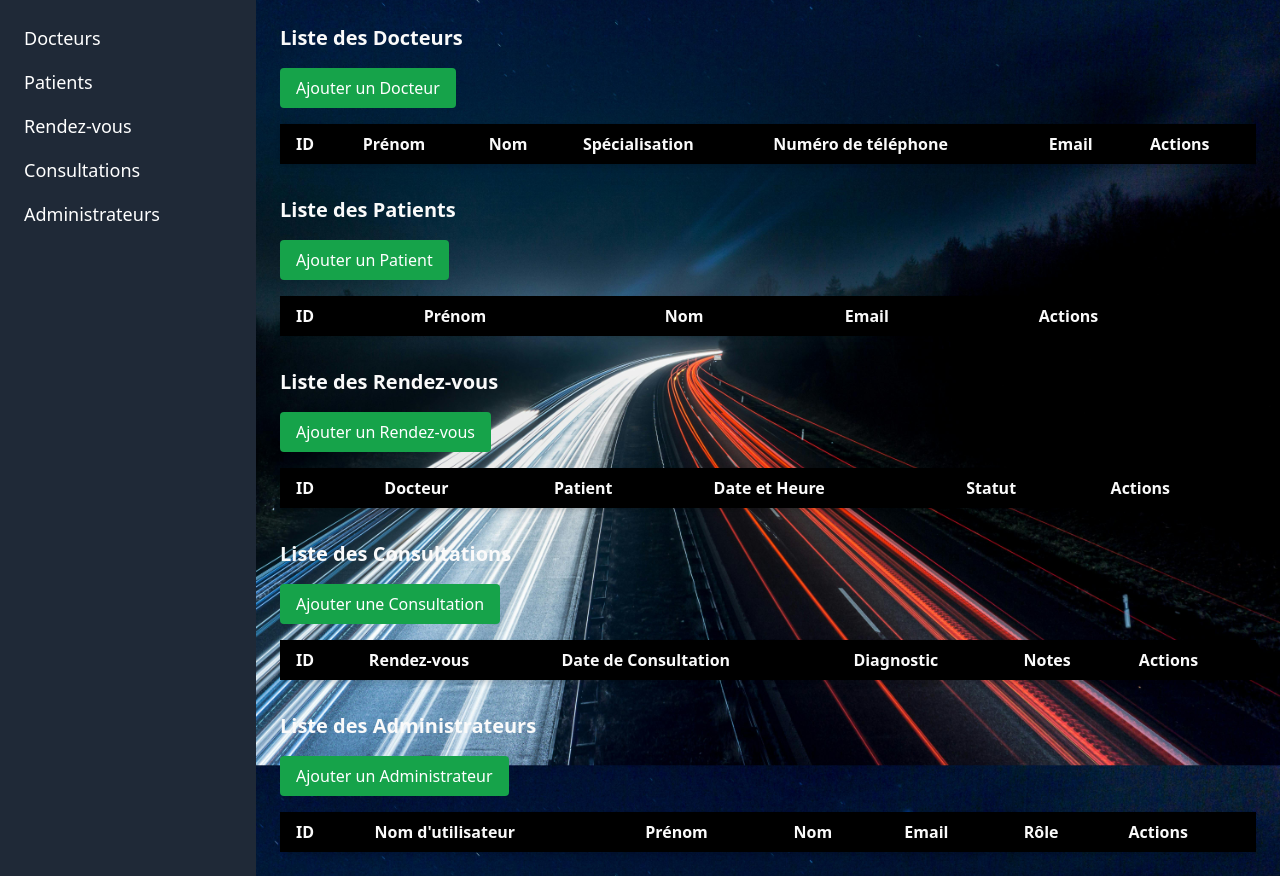
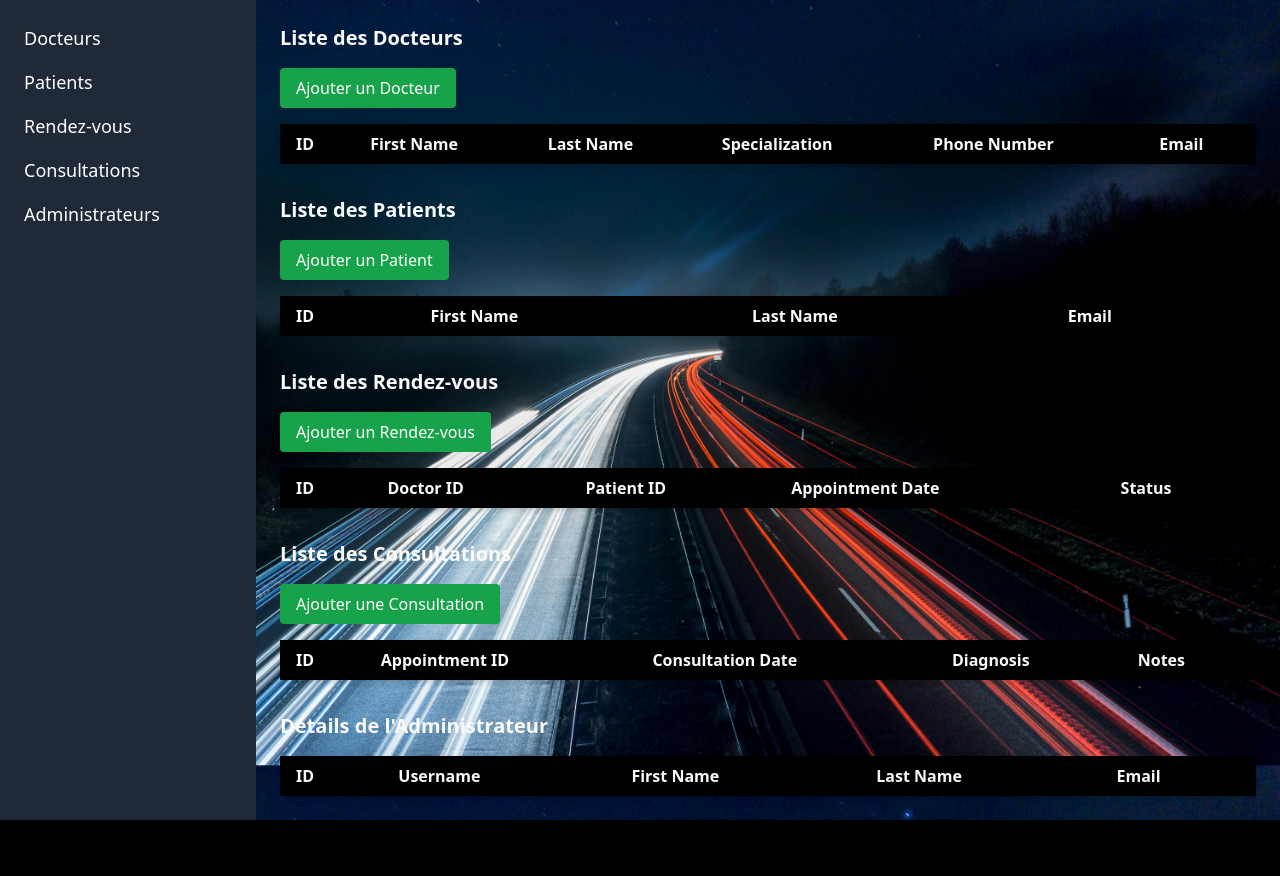
Before and after one commit to Youcode-Classe-E-2024-2025/Abdelali_Latifi_manager, a PHP site: page /dashbord.php in a window 1280 px wide. Shown: the part 88-964 px from the top of the page. After the commit the page ends 908 px from the top, so only its background shows below. Run offline with PHP 8.4, Linux system fonts and the light colour scheme; lists and menus that the app fills with data are empty; some libraries are stand-ins or nearby versions.

Commit message:
modification des tableaux SQL avec dashbord page

```diff
--- a/dashbord.php
+++ b/dashbord.php
@@ -45,19 +45,19 @@
     <main class="flex-grow p-6">
 
         <!-- Section Docteurs -->
+      <!-- Section Docteurs -->
 <section id="doctors">
     <h2 class="text-xl font-semibold mb-4">Liste des Docteurs</h2>
     <button class="bg-green-600 text-white px-4 py-2 rounded mb-4 hover:bg-green-500" onclick="showAddDoctorForm()">Ajouter un Docteur</button>
-            <table class="w-full table-auto  rounded-lg shadow-md">
+    <table class="w-full table-auto rounded-lg shadow-md">
         <thead class="bg-black">
             <tr>
                 <th class="px-4 py-2 text-left">ID</th>
-                        <th class="px-4 py-2 text-left">Prénom</th>
-                        <th class="px-4 py-2 text-left">Nom</th>
-                        <th class="px-4 py-2 text-left">Spécialisation</th>
-                        <th class="px-4 py-2 text-left">Numéro de téléphone</th>
+                <th class="px-4 py-2 text-left">First Name</th>
+                <th class="px-4 py-2 text-left">Last Name</th>
+                <th class="px-4 py-2 text-left">Specialization</th>
+                <th class="px-4 py-2 text-left">Phone Number</th>
                 <th class="px-4 py-2 text-left">Email</th>
-                        <th class="px-4 py-2 text-left">Actions</th>
             </tr>
         </thead>
         <tbody>
@@ -70,14 +70,13 @@
 <section id="patients" class="mt-8">
     <h2 class="text-xl font-semibold mb-4">Liste des Patients</h2>
     <button class="bg-green-600 text-white px-4 py-2 rounded mb-4 hover:bg-green-500">Ajouter un Patient</button>
-            <table class="w-full table-auto bg-black rounded-lg shadow-md">
+    <table class="w-full table-auto rounded-lg shadow-md">
         <thead class="bg-black">
             <tr>
                 <th class="px-4 py-2 text-left">ID</th>
-                        <th class="px-4 py-2 text-left">Prénom</th>
-                        <th class="px-4 py-2 text-left">Nom</th>
+                <th class="px-4 py-2 text-left">First Name</th>
+                <th class="px-4 py-2 text-left">Last Name</th>
                 <th class="px-4 py-2 text-left">Email</th>
-                        <th class="px-4 py-2 text-left">Actions</th>
             </tr>
         </thead>
         <tbody>
@@ -90,15 +89,14 @@
 <section id="appointments" class="mt-8">
     <h2 class="text-xl font-semibold mb-4">Liste des Rendez-vous</h2>
     <button class="bg-green-600 text-white px-4 py-2 rounded mb-4 hover:bg-green-500">Ajouter un Rendez-vous</button>
-            <table class="w-full table-auto bg-white rounded-lg shadow-md">
+    <table class="w-full table-auto rounded-lg shadow-md">
         <thead class="bg-black">
             <tr>
                 <th class="px-4 py-2 text-left">ID</th>
-                        <th class="px-4 py-2 text-left">Docteur</th>
-                        <th class="px-4 py-2 text-left">Patient</th>
-                        <th class="px-4 py-2 text-left">Date et Heure</th>
-                        <th class="px-4 py-2 text-left">Statut</th>
-                        <th class="px-4 py-2 text-left">Actions</th>
+                <th class="px-4 py-2 text-left">Doctor ID</th>
+                <th class="px-4 py-2 text-left">Patient ID</th>
+                <th class="px-4 py-2 text-left">Appointment Date</th>
+                <th class="px-4 py-2 text-left">Status</th>
             </tr>
         </thead>
         <tbody>
@@ -111,15 +109,14 @@
 <section id="consultations" class="mt-8">
     <h2 class="text-xl font-semibold mb-4">Liste des Consultations</h2>
     <button class="bg-green-600 text-white px-4 py-2 rounded mb-4 hover:bg-green-500">Ajouter une Consultation</button>
-            <table class="w-full table-auto bg-white rounded-lg shadow-md">
+    <table class="w-full table-auto rounded-lg shadow-md">
         <thead class="bg-black">
             <tr>
                 <th class="px-4 py-2 text-left">ID</th>
-                        <th class="px-4 py-2 text-left">Rendez-vous</th>
-                        <th class="px-4 py-2 text-left">Date de Consultation</th>
-                        <th class="px-4 py-2 text-left">Diagnostic</th>
+                <th class="px-4 py-2 text-left">Appointment ID</th>
+                <th class="px-4 py-2 text-left">Consultation Date</th>
+                <th class="px-4 py-2 text-left">Diagnosis</th>
                 <th class="px-4 py-2 text-left">Notes</th>
-                        <th class="px-4 py-2 text-left">Actions</th>
             </tr>
         </thead>
         <tbody>
@@ -128,20 +125,17 @@
     </table>
 </section>
 
-        <!-- Section Administrateurs -->
+<!-- Section Administrateur -->
 <section id="admins" class="mt-8">
-            <h2 class="text-xl font-semibold mb-4">Liste des Administrateurs</h2>
-            <button class="bg-green-600 text-white px-4 py-2 rounded mb-4 hover:bg-green-500">Ajouter un Administrateur</button>
-            <table class="w-full table-auto bg-white rounded-lg shadow-md">
+    <h2 class="text-xl font-semibold mb-4">Détails de l'Administrateur</h2>
+    <table class="w-full table-auto rounded-lg shadow-md">
         <thead class="bg-black">
             <tr>
                 <th class="px-4 py-2 text-left">ID</th>
-                        <th class="px-4 py-2 text-left">Nom d'utilisateur</th>
-                        <th class="px-4 py-2 text-left">Prénom</th>
-                        <th class="px-4 py-2 text-left">Nom</th>
+                <th class="px-4 py-2 text-left">Username</th>
+                <th class="px-4 py-2 text-left">First Name</th>
+                <th class="px-4 py-2 text-left">Last Name</th>
                 <th class="px-4 py-2 text-left">Email</th>
-                        <th class="px-4 py-2 text-left">Rôle</th>
-                        <th class="px-4 py-2 text-left">Actions</th>
             </tr>
         </thead>
         <tbody>
@@ -150,6 +144,7 @@
     </table>
 </section>
 
+
     </main>
 
 </section>
```
Also changed, not shown: clinical.sql (+18 -20 lines). Lines whose indentation alone changed are shown as unchanged.
